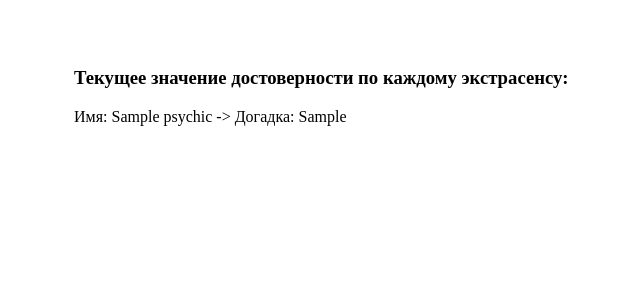
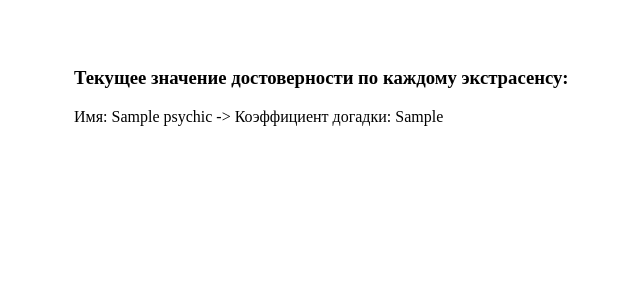
Before and after one commit to Sergey19940808/guess-number, a Django app: template src/guess_number/templates/guess_number/main.html in a window 1280 px wide. Shown: the part 487-787 px from the top of the page, without its empty margins (434-1074 px from the left). Run offline with Django 3.2, Linux system fonts and the light colour scheme; the template is opened without the code that fills it: most values are stand-ins (such as "Sample title", 1, 10 or a date in 2020).

Commit message:
reformat folder libs

```diff
--- a/src/guess_number/templates/guess_number/main.html
+++ b/src/guess_number/templates/guess_number/main.html
@@ -96,7 +96,7 @@
             {% for psychic in psychics %}
                 <p>
                     Имя: {{ psychic.name }} ->
-                    Догадка: {{ psychic.index_effectivity }}
+                    Коэффициент догадки: {{ psychic.index_effectivity }}
                 </p>
             {% endfor %}
         </div>
```
Also changed, not shown: src/guess_number/views.py (+4 -15 lines), src/libs/views.py (added, +23 -0 lines), src/libs/__init__.py (added), src/libs/store.py (renamed from src/store/store.py), src/libs/utils.py (renamed from src/guess_number/utils.py).
